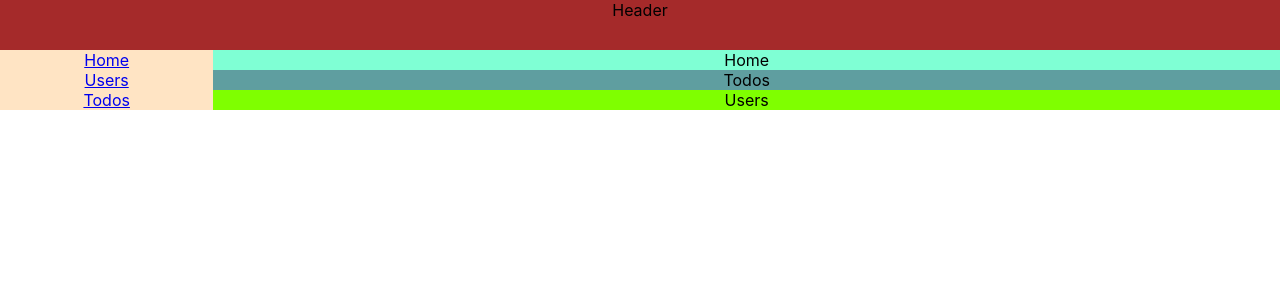
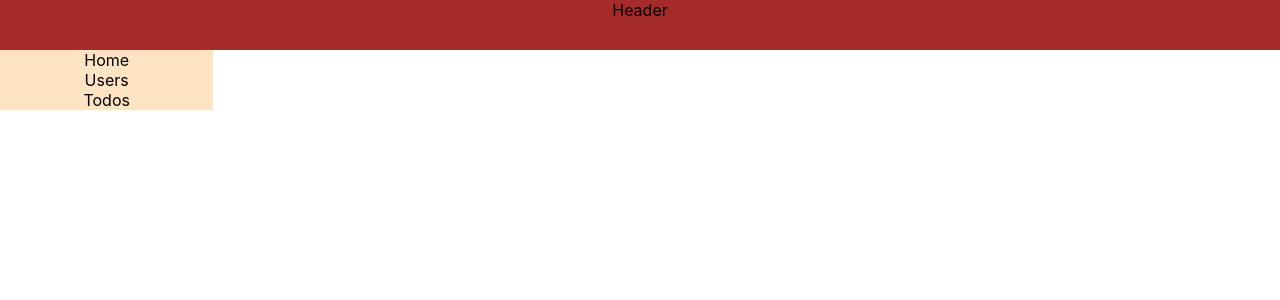
Before and after one commit to gvantsa-dolidze/react-todo-app, a React (Create React App) app: page / in a window 1280 px wide. Shown: the top 300 px of the page. Built offline with nearby package versions, Linux system fonts and the light colour scheme.

Commit message:
install router and import browerrouter, routes and rote

```diff
--- a/package.json
+++ b/package.json
@@ -8,6 +8,7 @@
     "@testing-library/user-event": "^13.5.0",
     "react": "^18.3.1",
     "react-dom": "^18.3.1",
+    "react-router-dom": "^6.24.1",
     "react-scripts": "5.0.1",
     "web-vitals": "^2.1.4"
   },
--- a/src/App.css
+++ b/src/App.css
@@ -2,11 +2,15 @@
   text-align: center;
   display: grid;
   grid-template-areas:
-    'header header'
-    'sidebar wrapper';
+    "header header"
+    "sidebar wrapper";
   grid-template-columns: 2fr 10fr;
   grid-template-rows: 50px 1fr;
 }
 .wrapper {
   grid-area: wrapper;
 }
+a {
+  text-decoration: none;
+  color: black;
+}
--- a/src/App.js
+++ b/src/App.js
@@ -4,19 +4,18 @@
 import Home from "./components/home/Home";
 import Todos from "./components/todos/Todos";
 import Users from "./components/users/Users";
+import { Route, Routes } from "react-router-dom";
 function App() {
   return (
     <div className="App">
       <Header />
-      <Sidebar
-             home="Home"
-             users="Users"
-             todos="Todos"
-             />
+      <Sidebar home="Home" users="Users" todos="Todos" />
       <div className="wrapper">
-          <Home />
-          <Todos />
-          <Users />
+        <Routes>
+          <Route path='/home'  element={<Home />} />
+          <Route path='/users' element={<Users />} />
+          <Route path='/todos' element={<Todos />} />
+        </Routes>
       </div>
     </div>
   );
--- a/src/components/sidebar/Sidebar.jsx
+++ b/src/components/sidebar/Sidebar.jsx
@@ -1,11 +1,12 @@
 import "./Sidebar.css";
+import { Link } from "react-router-dom";
 const Sidebar = ({home, users, todos}) => {
   return (
     <div className="sidebar">
       <nav className="nav">
-        <a href="/home">{home}</a>
-        <a href="/users">{users}</a>
-        <a href="/todos">{todos}</a>
+        <Link to="/home">{home}</Link>
+        <Link to="/users">{users}</Link>
+        <Link to="/todos">{todos}</Link>
       </nav>
     </div>
   );
--- a/src/index.js
+++ b/src/index.js
@@ -1,13 +1,16 @@
-import React from 'react';
-import ReactDOM from 'react-dom/client';
-import './index.css';
-import App from './App';
-import reportWebVitals from './reportWebVitals';
+import React from "react";
+import ReactDOM from "react-dom/client";
+import "./index.css";
+import App from "./App";
+import reportWebVitals from "./reportWebVitals";
+import { BrowserRouter } from "react-router-dom";
 
-const root = ReactDOM.createRoot(document.getElementById('root'));
+const root = ReactDOM.createRoot(document.getElementById("root"));
 root.render(
   <React.StrictMode>
-    <App />
+    <BrowserRouter>
+      <App />
+    </BrowserRouter>
   </React.StrictMode>
 );
 
```
Also changed, not shown: 1 other file (tests, documents, lock files or other folders). Lines whose indentation alone changed are shown as unchanged.
